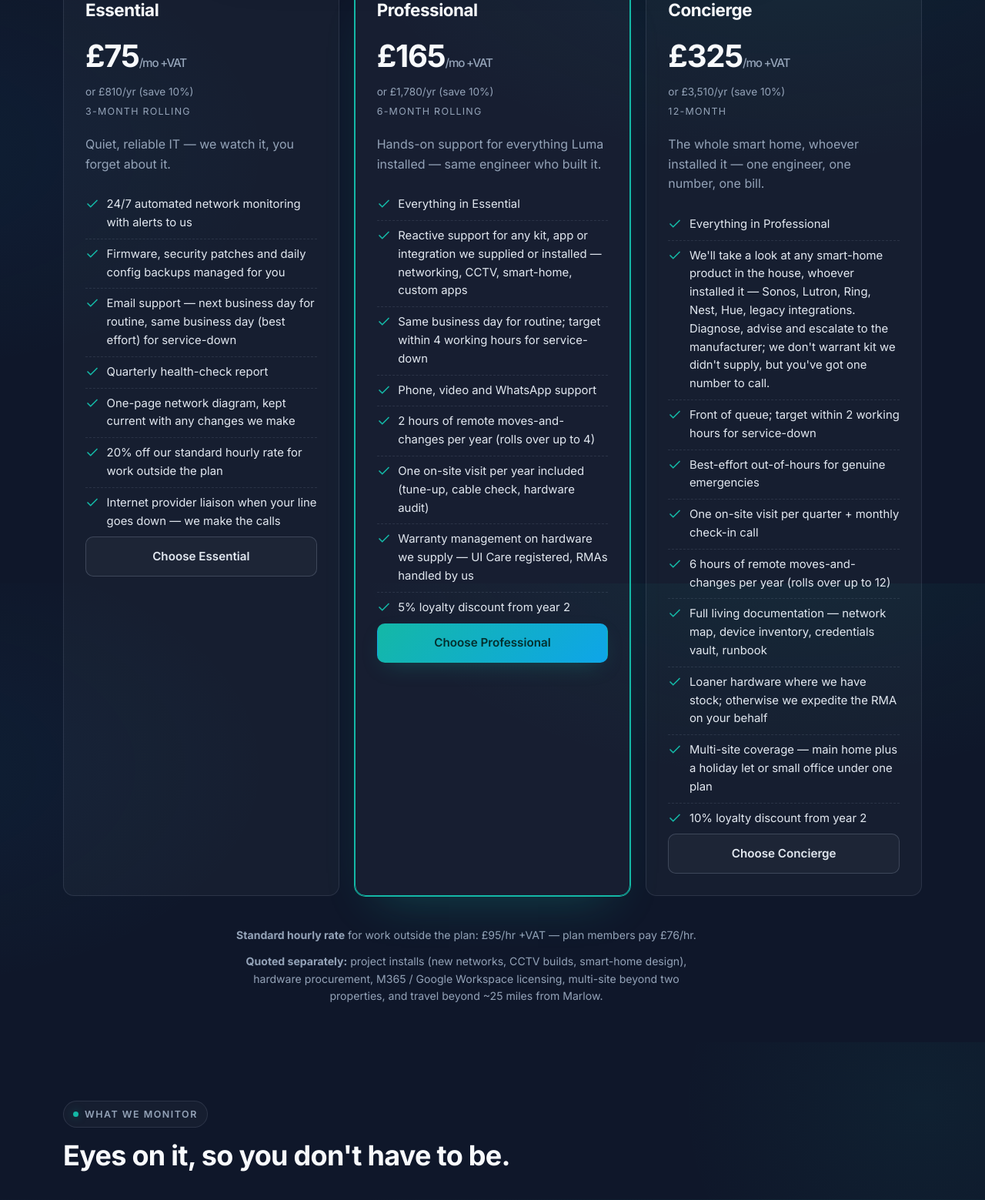
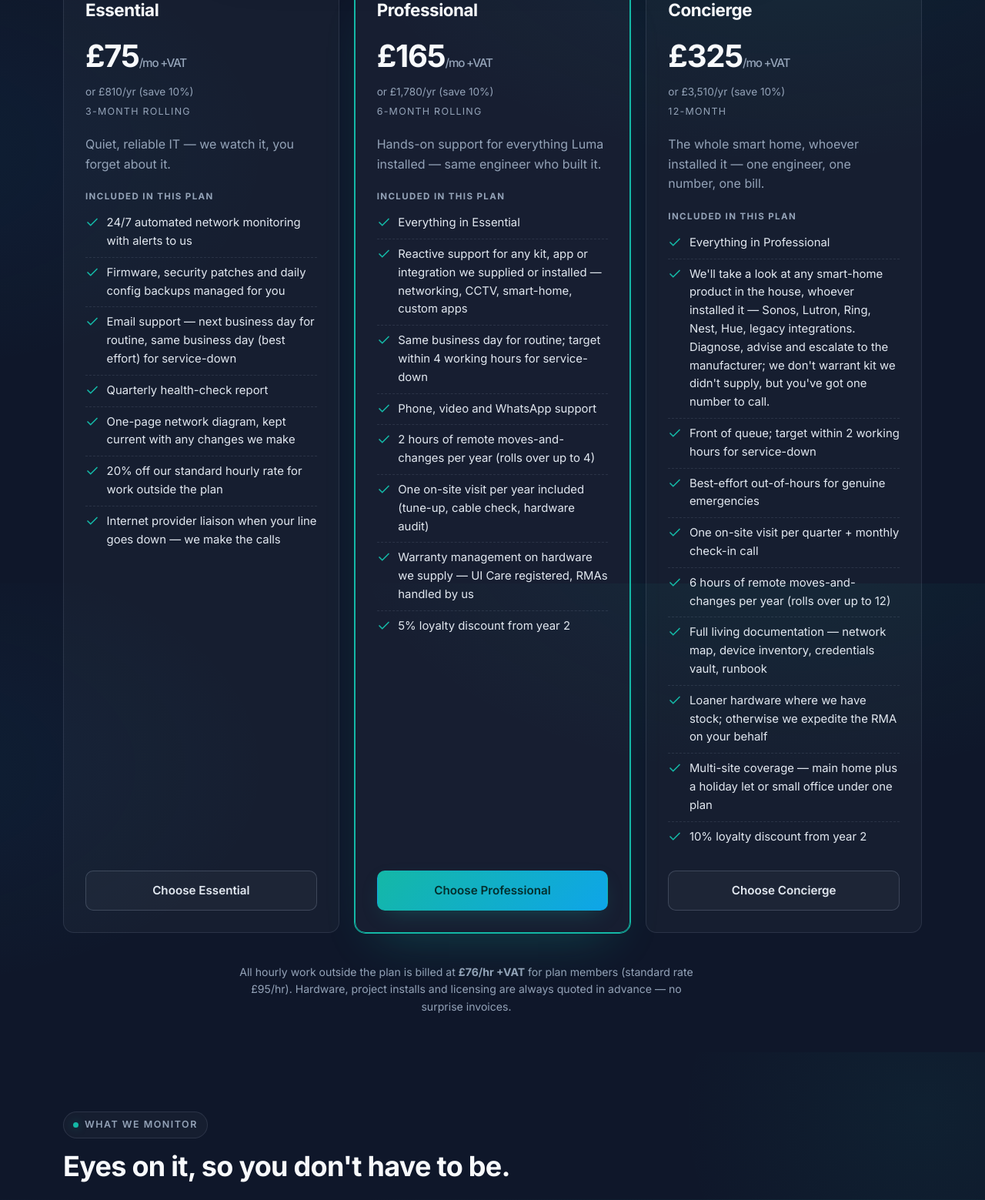
Before and after one commit to Comm4nd0/luma-tech-solutions, a Django app: page /services/support/ in a window 1280 px wide. Shown: the part 842-2401 px from the top of the page at 77% size. Run offline with Django 5.2, Linux system fonts and the light colour scheme.

Commit message:
feat(support): 'Included / Not included' pricing card structure
- Split each support plan's feature list into 'Included in this plan' and 'Not included — quoted separately' sections.
- Add a 'minus' SVG icon for the 'not included' rows.
- Support 'From {price}' display and 'Tailored quote' min-term for quoted-only plans, with a 'Get a tailored quote' CTA in place of 'Choose {plan}'.
- Add an audience note above the business grid clarifying the prices are starting points.
- Collapse the two-line hourly-rate footnote into one line and drop the standalone 'Quoted separately' paragraph (now redundant with the per-card not-included list).

Co-Authored-By: Claude Opus 4.7 (1M context) <noreply@anthropic.com>

```diff
--- a/templates/partials/_icons.html
+++ b/templates/partials/_icons.html
@@ -9,6 +9,8 @@
 <svg viewBox="0 0 24 24" fill="none" stroke="currentColor" stroke-width="1.8" stroke-linecap="round" stroke-linejoin="round" aria-hidden="true"><path d="M12 22s8-4 8-10V5l-8-3-8 3v7c0 6 8 10 8 10Z"/><path d="m9 12 2 2 4-4"/></svg>
 {% elif name == 'check' %}
 <svg viewBox="0 0 24 24" fill="none" stroke="currentColor" stroke-width="2.2" stroke-linecap="round" stroke-linejoin="round" aria-hidden="true"><polyline points="20 6 9 17 4 12"/></svg>
+{% elif name == 'minus' %}
+<svg viewBox="0 0 24 24" fill="none" stroke="currentColor" stroke-width="2" stroke-linecap="round" stroke-linejoin="round" aria-hidden="true"><circle cx="12" cy="12" r="9"/><line x1="8" y1="12" x2="16" y2="12"/></svg>
 {% elif name == 'arrow' %}
 <svg viewBox="0 0 24 24" width="16" height="16" fill="none" stroke="currentColor" stroke-width="2" stroke-linecap="round" stroke-linejoin="round" aria-hidden="true"><path d="M5 12h14M13 5l7 7-7 7"/></svg>
 {% elif name == 'star' %}
--- a/templates/services/support.html
+++ b/templates/services/support.html
@@ -39,30 +39,48 @@
       <label for="aud-business">For businesses</label>
     </div>
 
+    <p class="audience-note" data-audience="business">
+      Every business engagement is scoped to fit — the figures below are starting
+      points. Your final quote depends on team size, number of sites and how
+      hands-on day-to-day support needs to be.
+    </p>
+
     {% for grid in plan_grids %}
       <div class="price-grid" data-audience="{{ grid.audience }}">
         {% for plan in grid.plans %}
           <div class="price-card {% if plan.highlighted %}popular{% endif %} fade-in">
             {% if plan.highlighted %}<span class="badge">Most popular</span>{% endif %}
             <h3>{{ plan.name }}</h3>
-            <p class="price">{{ plan.price }}<span class="price-suffix">{{ plan.price_suffix }}</span></p>
-            <p class="muted" style="font-size:.85rem;margin:.25rem 0 .25rem;">or {{ plan.annual_price }}{{ plan.annual_suffix }} (save 10%)</p>
-            <p class="muted" style="font-size:.78rem;text-transform:uppercase;letter-spacing:.1em;margin:0 0 1rem;">{{ plan.min_term }}</p>
+            <p class="price">{% if plan.quoted %}<span class="price-prefix">From</span> {% endif %}{{ plan.price }}<span class="price-suffix">{{ plan.price_suffix }}</span></p>
+            <p class="muted" style="font-size:.85rem;margin:.25rem 0 .25rem;">{% if plan.quoted %}from {% else %}or {% endif %}{{ plan.annual_price }}{{ plan.annual_suffix }} (save 10%)</p>
+            <p class="muted" style="font-size:.78rem;text-transform:uppercase;letter-spacing:.1em;margin:0 0 1rem;">{{ plan.min_term }}{% if plan.quoted %} · Tailored quote{% endif %}</p>
             <p class="price-tag">{{ plan.tagline }}</p>
-            <ul>
-              {% for feat in plan.features %}
-                <li>{% include 'partials/_icons.html' with name='check' %}<span>{{ feat }}</span></li>
-              {% endfor %}
-            </ul>
-            <a class="btn {% if plan.highlighted %}btn-primary{% else %}btn-ghost{% endif %}" href="{% url 'contact' %}?service=support&plan={{ plan.name|lower }}&audience={{ grid.audience }}">Choose {{ plan.name }}</a>
+            <div class="features">
+              <p class="features-label">Included in this plan</p>
+              <ul class="included">
+                {% for feat in plan.features %}
+                  <li>{% include 'partials/_icons.html' with name='check' %}<span>{{ feat }}</span></li>
+                {% endfor %}
+              </ul>
+              {% if plan.not_included %}
+                <div class="extras">
+                  <p class="features-label">Not included — quoted separately</p>
+                  <ul>
+                    {% for item in plan.not_included %}
+                      <li>{% include 'partials/_icons.html' with name='minus' %}<span>{{ item }}</span></li>
+                    {% endfor %}
+                  </ul>
+                </div>
+              {% endif %}
+            </div>
+            <a class="btn {% if plan.highlighted %}btn-primary{% else %}btn-ghost{% endif %}" href="{% url 'contact' %}?service=support&plan={{ plan.name|lower }}&audience={{ grid.audience }}">{% if plan.quoted %}Get a tailored quote{% else %}Choose {{ plan.name }}{% endif %}</a>
           </div>
         {% endfor %}
       </div>
     {% endfor %}
 
     <div class="muted center mt-4" style="max-width:42rem;margin:2.5rem auto 0;font-size:.88rem;line-height:1.6;">
-      <p style="margin:0 0 .75rem;"><strong>Standard hourly rate</strong> for work outside the plan: £95/hr +VAT — plan members pay £76/hr.</p>
-      <p style="margin:0;"><strong>Quoted separately:</strong> project installs (new networks, CCTV builds, smart-home design), hardware procurement, M365 / Google Workspace licensing, multi-site beyond two properties, and travel beyond ~25 miles from Marlow.</p>
+      <p style="margin:0;">All hourly work outside the plan is billed at <strong>£76/hr +VAT</strong> for plan members (standard rate £95/hr). Hardware, project installs and licensing are always quoted in advance — no surprise invoices.</p>
     </div>
   </div>
 </section>
```
